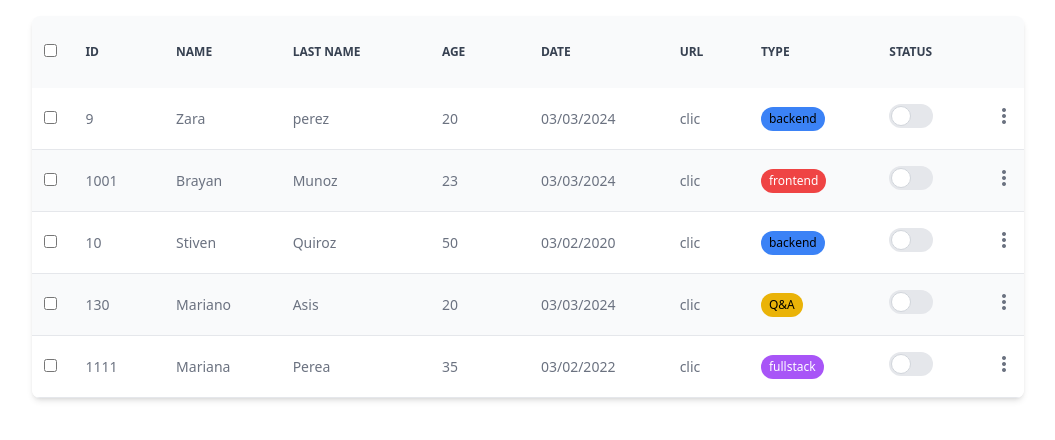
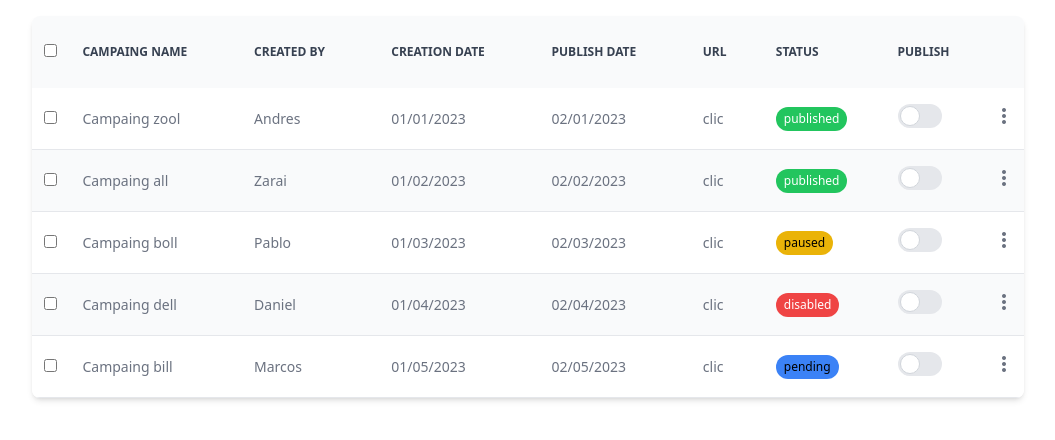
Before and after one commit to bsquiroz/LibTableVue, a Vue app: page / in a window 1280 px wide. Shown: the top 440 px of the page, without its empty margins (112-1167 px from the left). Built offline with nearby package versions, Linux system fonts and the light colour scheme.

Commit message:
refactor columns add cell date

```diff
--- a/src/App.vue
+++ b/src/App.vue
@@ -11,32 +11,26 @@ const columnsTable: ColumnTable[] = [
         value: "check",
     },
     {
-        field: "id",
-        headerName: "ID",
-        value: "number",
-        order: true,
-    },
-    {
         field: "name",
-        headerName: "Name",
+        headerName: "Campaing name",
         value: "string",
         order: true,
     },
     {
-        field: "lastName",
-        headerName: "last Name",
+        field: "createdBy",
+        headerName: "Created by",
         value: "string",
         order: true,
     },
     {
-        field: "age",
-        headerName: "Age",
-        value: "number",
+        field: "creationDate",
+        headerName: "Creation Date",
+        value: "date",
         order: true,
     },
     {
-        field: "date",
-        headerName: "Date",
+        field: "publishDate",
+        headerName: "Publish Date",
         value: "date",
         order: true,
     },
@@ -46,14 +40,14 @@ const columnsTable: ColumnTable[] = [
         value: "url",
     },
     {
-        field: "type",
-        headerName: "Type",
-        value: "pill",
+        field: "status",
+        headerName: "Status",
+        value: "status",
     },
     {
-        field: "status",
-        headerName: "Status",
-        value: "switch",
+        field: "publish",
+        headerName: "Publish",
+        value: "publish",
     },
     {
         field: "setting",
@@ -66,61 +60,66 @@ const rowsTable = [
     {
         check: false,
         id: 9,
-        name: "Zara",
-        age: 20,
-        type: "backend",
+        name: "Campaing zool",
+        createdBy: "Andres",
+        status: "published",
         lastName: "perez",
-        date: new Date().getTime(),
+        creationDate: 1672549200000,
+        publishDate: 1672635600000,
         url: "https://google.com",
-        status: true,
+        publish: true,
         setting: false,
     },
     {
         check: false,
         id: 1001,
-        name: "Brayan",
-        age: 23,
-        type: "frontend",
+        name: "Campaing all",
+        createdBy: "Zarai",
+        status: "published",
         lastName: "Munoz",
-        date: new Date().getTime(),
+        creationDate: 1675227600000,
+        publishDate: 1675314000000,
         url: "https://google.com",
-        status: false,
+        publish: false,
         setting: false,
     },
     {
         check: false,
         id: 10,
-        name: "Stiven",
-        age: 50,
-        type: "backend",
+        name: "Campaing boll",
+        createdBy: "Pablo",
+        status: "paused",
         lastName: "Quiroz",
-        date: 1580706000000,
+        creationDate: 1677646800000,
+        publishDate: 1677733200000,
         url: "https://google.com",
-        status: false,
+        publish: false,
         setting: false,
     },
     {
         check: false,
         id: 130,
-        name: "Mariano",
-        age: 20,
-        type: "Q&A",
+        name: "Campaing dell",
+        createdBy: "Daniel",
+        status: "disabled",
         lastName: "Asis",
-        date: new Date().getTime(),
+        creationDate: 1680325200000,
+        publishDate: 1680411600000,
         url: "https://google.com",
-        status: true,
+        publish: true,
         setting: false,
     },
     {
         check: false,
         id: 1111,
-        name: "Mariana",
-        age: 35,
-        type: "fullstack",
+        name: "Campaing bill",
+        createdBy: "Marcos",
+        status: "pending",
         lastName: "Perea",
-        date: 1643864400000,
+        creationDate: 1682917200000,
+        publishDate: 1683003600000,
         url: "https://google.com",
-        status: true,
+        publish: true,
         setting: false,
     },
 ];
--- /dev/null
+++ b/src/components/Table/components/TableBodyCell/CellBodyPublish.vue
@@ -0,0 +1,10 @@
+<template>
+    <td class="px-6 py-4">
+        <label class="inline-flex items-center cursor-pointer">
+            <input type="checkbox" value="" class="sr-only peer" />
+            <div
+                class="relative w-11 h-6 bg-gray-200 peer-focus:outline-none peer-focus:ring-4 peer-focus:ring-blue-300 dark:peer-focus:ring-blue-800 rounded-full peer dark:bg-gray-700 peer-checked:after:translate-x-full rtl:peer-checked:after:-translate-x-full peer-checked:after:border-white after:content-[''] after:absolute after:top-[2px] after:start-[2px] after:bg-white after:border-gray-300 after:border after:rounded-full after:h-5 after:w-5 after:transition-all dark:border-gray-600 peer-checked:bg-blue-600"
+            ></div>
+        </label>
+    </td>
+</template>
--- a/src/components/Table/components/TableBodyCell/CellBodyStatus.vue
+++ b/src/components/Table/components/TableBodyCell/CellBodyStatus.vue
@@ -1,10 +1,26 @@
+<script setup lang="ts">
+import { computed } from "vue";
+
+interface Props {
+    type: "published" | "pending" | "fullstack" | "paused" | "disabled";
+}
+
+const props = defineProps<Props>();
+
+const stylesType = computed(() => ({
+    "bg-green-500 text-white": props.type === "published",
+    "bg-yellow-500 text-black": props.type === "paused",
+    "bg-red-500 text-white": props.type === "disabled",
+    "bg-blue-500 text-black": props.type === "pending",
+}));
+</script>
+
 <template>
     <td class="px-6 py-4">
-        <label class="inline-flex items-center cursor-pointer">
-            <input type="checkbox" value="" class="sr-only peer" />
-            <div
-                class="relative w-11 h-6 bg-gray-200 peer-focus:outline-none peer-focus:ring-4 peer-focus:ring-blue-300 dark:peer-focus:ring-blue-800 rounded-full peer dark:bg-gray-700 peer-checked:after:translate-x-full rtl:peer-checked:after:-translate-x-full peer-checked:after:border-white after:content-[''] after:absolute after:top-[2px] after:start-[2px] after:bg-white after:border-gray-300 after:border after:rounded-full after:h-5 after:w-5 after:transition-all dark:border-gray-600 peer-checked:bg-blue-600"
-            ></div>
-        </label>
+        <span
+            class="inline-block px-2 py-1 text-xs rounded-full"
+            :class="stylesType"
+            >{{ type }}</span
+        >
     </td>
 </template>
--- a/src/components/Table/components/TableBodyCell/CellBodyType.vue
+++ /dev/null
@@ -1,27 +0,0 @@
-<script setup lang="ts">
-import { computed } from "vue";
-
-interface Props {
-    type: "frontend" | "backend" | "fullstack" | "Q&A" | "DevOps";
-}
-
-const props = defineProps<Props>();
-
-const stylesType = computed(() => ({
-    "bg-red-500 text-white": props.type === "frontend",
-    "bg-green-500 text-white": props.type === "DevOps",
-    "bg-yellow-500 text-black": props.type === "Q&A",
-    "bg-blue-500 text-black": props.type === "backend",
-    "bg-purple-500 text-white": props.type === "fullstack",
-}));
-</script>
-
-<template>
-    <td class="px-6 py-4">
-        <span
-            class="inline-block px-2 py-1 text-xs rounded-full"
-            :class="stylesType"
-            >{{ type }}</span
-        >
-    </td>
-</template>
--- a/src/components/Table/components/TableItemCell.vue
+++ b/src/components/Table/components/TableItemCell.vue
@@ -5,8 +5,8 @@ import CellBodyCheck from "./TableBodyCell/CellBodyCheck.vue";
 import CellBodyDate from "./TableBodyCell/CellBodyDate.vue";
 import CellBodyDefault from "./TableBodyCell/CellBodyDefault.vue";
 import CellBodySetting from "./TableBodyCell/CellBodySetting.vue";
+import CellBodyPublish from "./TableBodyCell/CellBodyPublish.vue";
 import CellBodyStatus from "./TableBodyCell/CellBodyStatus.vue";
-import CellBodyType from "./TableBodyCell/CellBodyType.vue";
 import CellBodyUrl from "./TableBodyCell/CellBodyUrl.vue";
 
 interface Cell {
@@ -20,8 +20,8 @@ defineProps<Cell>();
 
 <template>
     <CellBodyCheck v-if="field === 'check'" />
-    <CellBodyType v-else-if="field === 'pill'" :type="value" />
-    <CellBodyStatus v-else-if="field === 'switch'" />
+    <CellBodyStatus v-else-if="field === 'status'" :type="value" />
+    <CellBodyPublish v-else-if="field === 'publish'" />
     <CellBodySetting v-else-if="field === 'setting'" />
     <CellBodyDate v-else-if="field === 'date'" :time="value" />
     <CellBodyUrl v-else-if="field === 'url'" :url="value" />
--- a/src/components/Table/interface/index.ts
+++ b/src/components/Table/interface/index.ts
@@ -4,8 +4,8 @@ export type ValueColumnTable =
     | "url"
     | "date"
     | "check"
-    | "switch"
-    | "pill"
+    | "publish"
+    | "status"
     | "setting";
 
 export interface ColumnTable {
```
